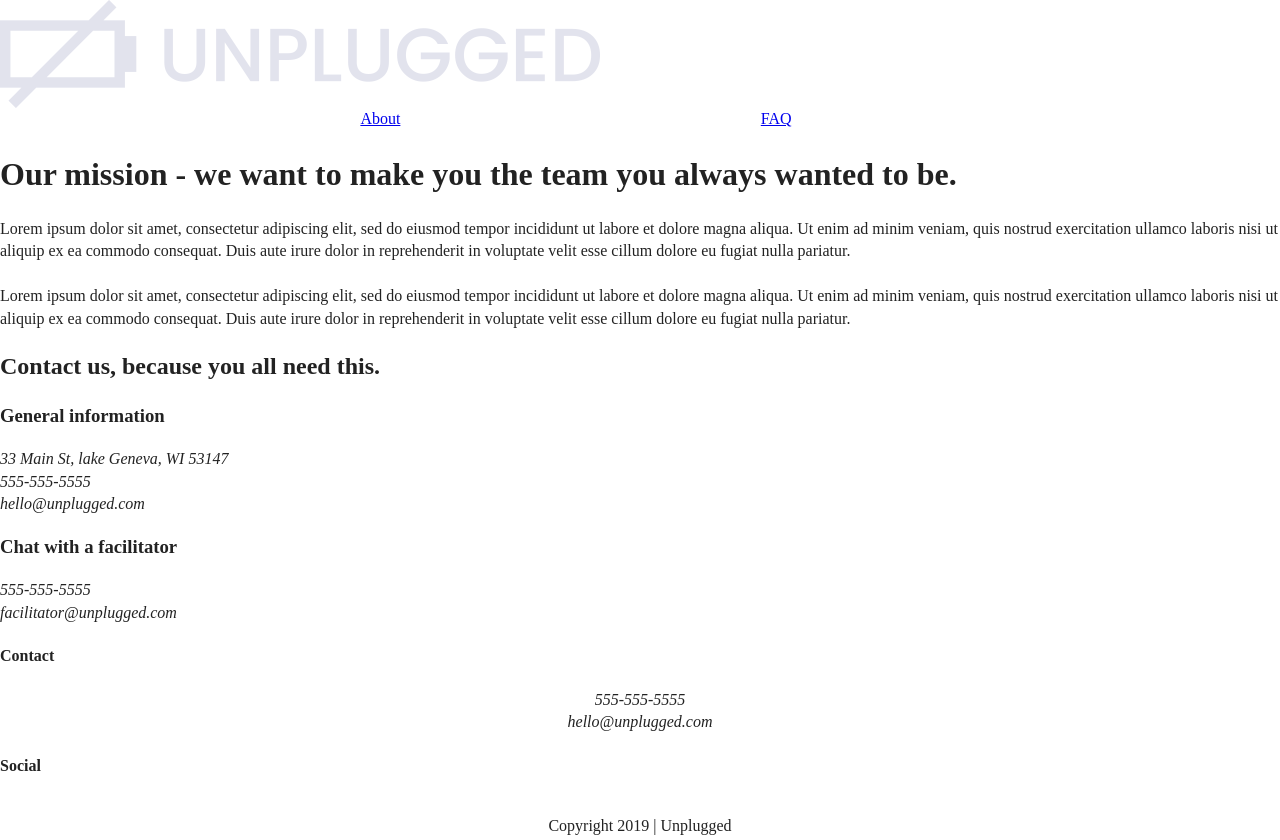
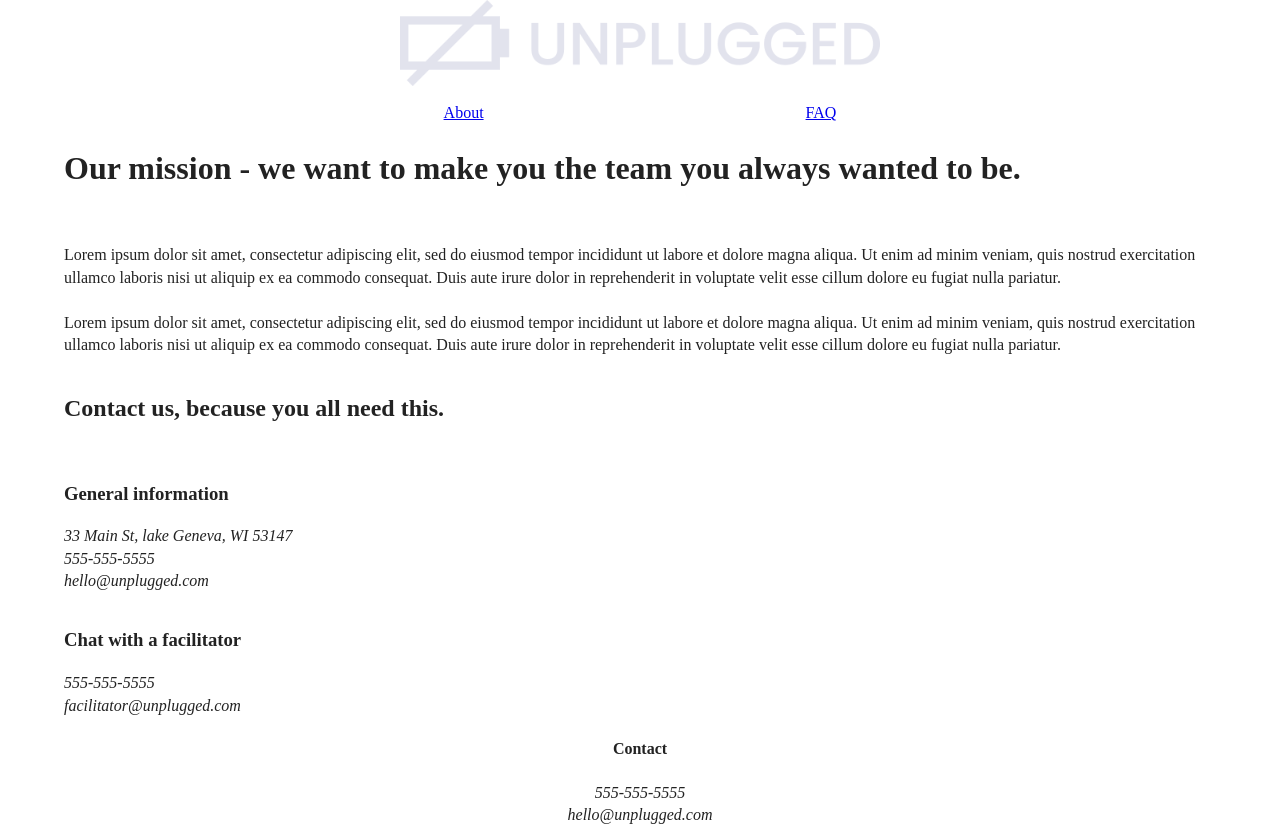
Before and after one commit to esther-akkerman/unplugged-code-files, a website: page about/index.html in a window 1280 px wide. Shown: the top 840 px of the page. Drawn offline with Linux system fonts and the light colour scheme.

Commit message:
Finished the base lay-out styles for the about and FAQ page

```diff
--- a/about/index.html
+++ b/about/index.html
@@ -25,8 +25,8 @@
 <body>
 
   <header>
-    <div class="content-wrapper">
-      <a href="../index.html">
+    <div class="content-wrapper-center">
+      <a class="logo" href="../index.html">
         <img src="../img/unpluggedlogo.png" alt="unplugged logo">
       </a>
       <nav>
@@ -38,7 +38,7 @@
 
   <main>
     <section class="mission">
-      <div class="content-wrapper">
+      <div class="content-wrapper-left">
         <h1>Our mission - we want to make you the team you always wanted to be.</h1>
         <p>Lorem ipsum dolor sit amet, consectetur adipiscing elit, sed do eiusmod tempor incididunt ut labore et dolore
             magna aliqua. Ut enim ad minim veniam, quis nostrud exercitation ullamco laboris nisi ut aliquip ex ea commodo
@@ -49,12 +49,12 @@
       </div>
     </section>
 
-    <div class="content-wrapper">
+    <div class="content-wrapper-center">
           <!-- Insert google maps-->
     </div>
 
     <section class="contact-section">
-      <div class="content-wrapper">
+      <div class="content-wrapper-left">
         <h2>Contact us, because you all need this.</h2>
         <div class="contact-information">
           <h3>General information</h3>
@@ -71,7 +71,7 @@
 
    <!-- Change H into the right one-->
   <footer>
-    <div class="content-wrapper">
+    <div class="content-wrapper-center">
       <div class="contact">
         <h4>Contact</h4>
         <address>555-555-5555<br>hello@unplugged.com</address>
--- a/css/main.css
+++ b/css/main.css
@@ -129,7 +129,7 @@ header nav {
   list-style: none;
 }
 
-footer h5, footer address, footer p {
+footer h5, footer address, footer p, footer h4 {
   text-align: center;
 }
 
@@ -138,7 +138,7 @@ footer h5, footer address, footer p {
   gap: 1em;
 }
 
-/* ---- Main base lay-out styles ---- */
+/* ---- Homepage main base lay-out styles ---- */
 
 .form {
   display: flex;
```
Also changed, not shown: faq/index.html (+4 -4 lines).
